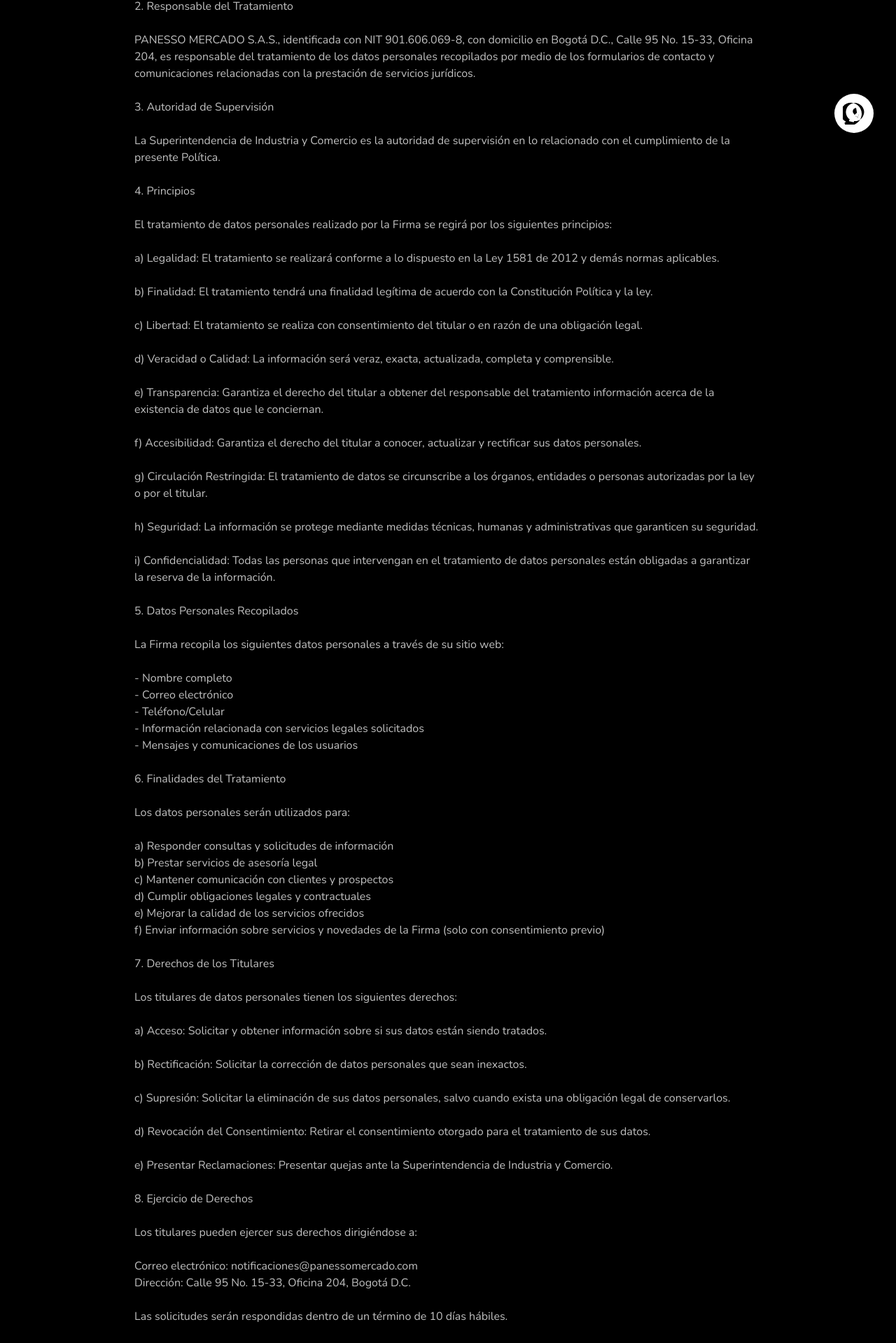
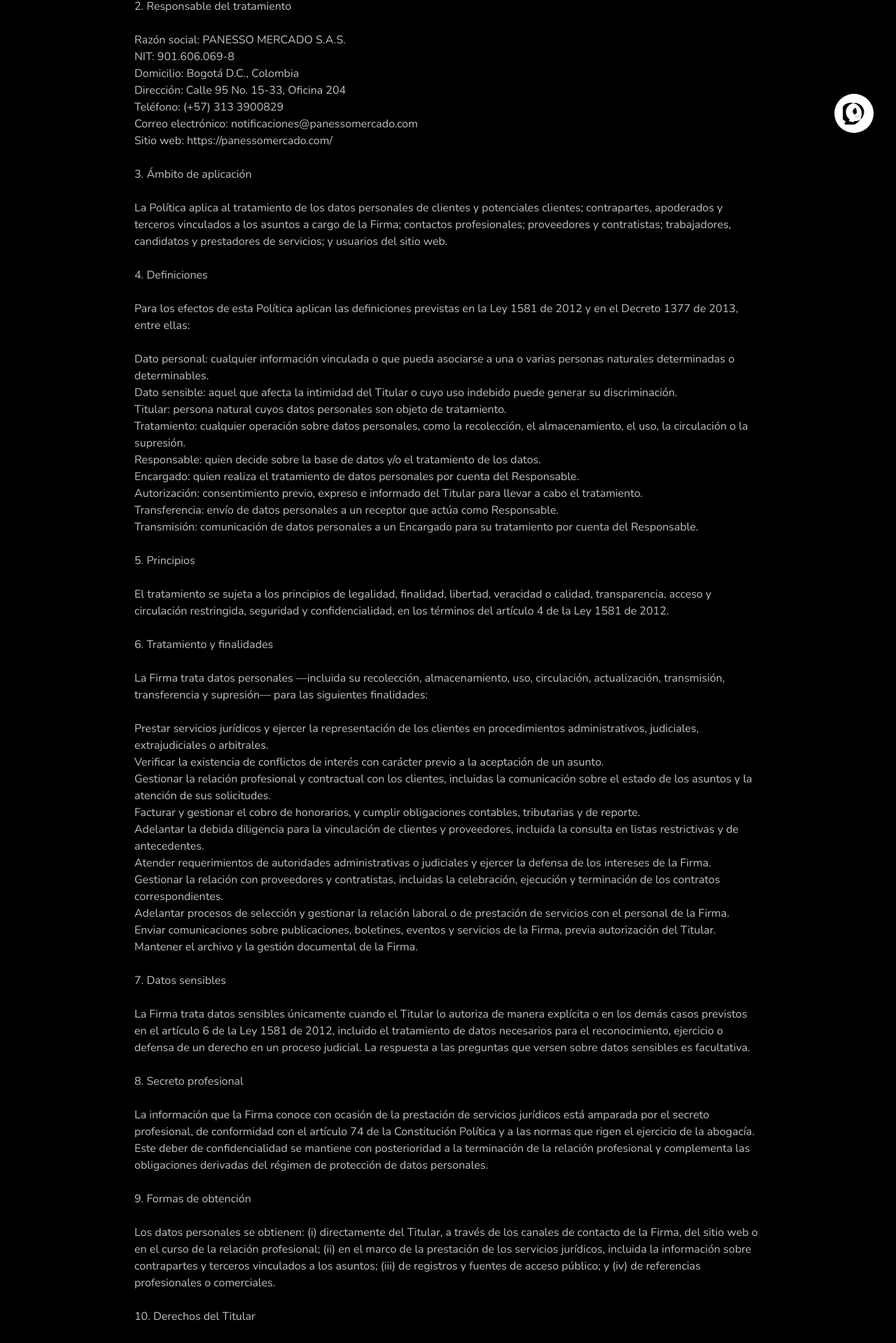
Before and after one commit to clackersdi/web-panesso, a Next.js app: page /politica-de-tratamiento-de-datos in a window 1280 px wide. Shown: the part 578-2497 px from the top of the page at 70% size. Built offline with nearby package versions, Linux system fonts and the light colour scheme; a web font is replaced by a local one.

Commit message:
Actualización completa del sitio con cambios finales
commit

```diff
--- a/src/app/aviso-de-privacidad/page.tsx
+++ b/src/app/aviso-de-privacidad/page.tsx
@@ -10,82 +10,11 @@
 
 const avisoContent = `AVISO DE PRIVACIDAD
 
-PANESSO MERCADO S.A.S., identificada con NIT 901.606.069-8, con domicilio en Bogotá D.C. (Calle 95 No. 15-33, Oficina 204; correo electrónico notificaciones@panessomercado.com), en calidad de responsable del tratamiento, informa que trata datos personales, incluida su recolección, almacenamiento, uso, circulación, actualización, transmisión, transferencia y supresión, para las siguientes finalidades:
+PANESSO MERCADO S.A.S., identificada con NIT 901.606.069-8, con domicilio en Bogotá D.C. (Calle 95 No. 15-33, Oficina 204; correo electrónico notificaciones@panessomercado.com), en calidad de responsable del tratamiento, informa que trata datos personales, incluida su recolección, almacenamiento, uso, circulación, actualización, transmisión, transferencia y supresión, para las siguientes finalidades: (i) prestar servicios jurídicos y ejercer la representación de sus clientes en procedimientos administrativos, judiciales, extrajudiciales o arbitrales; (ii) verificar la existencia de conflictos de interés con carácter previo a la aceptación de un asunto; (iii) gestionar la relación profesional y contractual con clientes y proveedores; (iv) facturar y cumplir obligaciones contables, tributarias y de reporte; (v) adelantar la debida diligencia para la vinculación de clientes y proveedores, incluida la consulta en listas restrictivas; (vi) atender requerimientos de autoridades administrativas o judiciales; (vii) enviar comunicaciones sobre publicaciones, eventos y servicios de la firma; y (viii) mantener el archivo y la gestión documental de la firma.
 
-(i) Prestar servicios jurídicos y ejercer la representación de sus clientes;
-(ii) Enviar comunicaciones comerciales relacionadas con servicios legales;
-(iii) Cumplir obligaciones legales, contractuales y reglamentarias;
-(iv) Elaboración de estadísticas y análisis internos;
-(v) Verificación de identidad y prevención de fraude;
-(vi) Mejora continua de servicios y experiencia del usuario.
+El titular de los datos personales tiene derecho a: conocer, actualizar y rectificar sus datos; solicitar prueba de la autorización otorgada, salvo las excepciones legales; ser informado, previa solicitud, del uso dado a sus datos; presentar quejas ante la Superintendencia de Industria y Comercio por infracciones al régimen de protección de datos personales, una vez agotado el trámite de consulta o reclamo ante la firma; revocar la autorización y/o solicitar la supresión de los datos cuando no exista un deber legal o contractual que imponga su conservación; y acceder en forma gratuita a sus datos personales que hayan sido objeto de tratamiento.
 
-DERECHOS DE LOS TITULARES DE DATOS
-
-Como titular de datos personales, usted tiene derecho a:
-
-1. Acceder a sus datos personales y conocer cómo están siendo tratados.
-2. Solicitar la corrección, actualización o rectificación de sus datos cuando sea pertinente.
-3. Solicitar la supresión de sus datos personales cuando ya no sean necesarios para las finalidades autorizado o cuando se haya revocado el consentimiento.
-4. Revocar el consentimiento otorgado para el tratamiento de sus datos personales.
-5. Solicitar información sobre a qué terceros se han transferido sus datos.
-6. Presentar reclamaciones ante la Superintendencia de Industria y Comercio en caso de incumplimiento de esta política.
-
-TITULAR DE DATOS MENORES DE EDAD
-
-Cuando se recopilen datos de menores de edad, estos serán utilizados únicamente para la prestación de servicios jurídicos con la autorización del acudiente o representante legal.
-
-PROCEDIMIENTO PARA EJERCER DERECHOS
-
-Para ejercer sus derechos como titular de datos personales, puede dirigirse a PANESSO MERCADO S.A.S. mediante:
-
-Correo Electrónico: notificaciones@panessomercado.com
-Dirección: Calle 95 No. 15-33, Oficina 204, Bogotá D.C., Colombia
-Teléfono: (+57) 313 3900829
-
-Las solicitudes serán tramitadas dentro de un término de diez (10) días hábiles contados a partir de su recepción.
-
-MEDIDAS DE SEGURIDAD
-
-PANESSO MERCADO S.A.S. implementa medidas técnicas, administrativas y organizacionales para proteger los datos personales contra:
-
-- Acceso no autorizado
-- Alteración, pérdida o destrucción
-- Uso, difusión o tratamiento no autorizado
-- Cualquier otra forma de ilícito tratamiento
-
-CAMBIOS AL AVISO DE PRIVACIDAD
-
-PANESSO MERCADO S.A.S. podrá actualizar el presente Aviso de Privacidad en cualquier momento. Los cambios significativos serán publicados en este sitio web. Se recomienda revisar periódicamente este aviso para mantenerse informado sobre la forma en que protegemos sus datos.
-
-TRANSFERENCIAS INTERNACIONALES
-
-En caso de que sus datos personales sean transferidos a otros países, PANESSO MERCADO S.A.S. garantizará que dichas transferencias cumplan con la legislación aplicable en materia de protección de datos personales.
-
-COOKIES Y TECNOLOGÍAS SIMILARES
-
-El sitio web de PANESSO MERCADO S.A.S. puede utilizar cookies y otras tecnologías de seguimiento para:
-
-- Mejorar la experiencia de navegación
-- Recopilar información sobre el uso del sitio
-- Personalizar contenido
-
-El usuario puede configurar su navegador para rechazar cookies o recibir notificaciones cuando se intente instalar una.
-
-INFORMACIÓN DE CONTACTO DEL RESPONSABLE
-
-Para cualquier inquietud relacionada con el tratamiento de sus datos personales o el presente Aviso de Privacidad, puede contactarnos a:
-
-PANESSO MERCADO S.A.S.
-NIT: 901.606.069-8
-Dirección: Calle 95 No. 15-33, Oficina 204, Bogotá D.C., Colombia
-Correo Electrónico: notificaciones@panessomercado.com
-Teléfono: (+57) 313 3900829
-
-Autoridad de Supervisión: Superintendencia de Industria y Comercio (SIC)
-
-VIGENCIA
-
-El presente Aviso de Privacidad entra en vigencia a partir de su publicación en el sitio web de PANESSO MERCADO S.A.S.`;
+La Política de Tratamiento de Datos Personales, que contiene los procedimientos para el ejercicio de los derechos de los titulares y sus eventuales modificaciones, está disponible en https://panessomercado.com/. Las consultas y los reclamos pueden dirigirse al correo electrónico notificaciones@panessomercado.com.`;
 
 export default function AvisoPrivacidad() {
   return (
--- a/src/app/politica-de-tratamiento-de-datos/page.tsx
+++ b/src/app/politica-de-tratamiento-de-datos/page.tsx
@@ -16,103 +16,90 @@
 
 La presente Política de Tratamiento de Datos Personales (la "Política") establece los lineamientos conforme a los cuales PANESSO MERCADO S.A.S. (la "Firma") trata los datos personales de los cuales es responsable, en cumplimiento de los artículos 15 y 20 de la Constitución Política, la Ley 1581 de 2012, el Decreto 1074 de 2015 y las demás normas que los desarrollen, modifiquen o complementen.
 
-2. Responsable del Tratamiento
+2. Responsable del tratamiento
 
-PANESSO MERCADO S.A.S., identificada con NIT 901.606.069-8, con domicilio en Bogotá D.C., Calle 95 No. 15-33, Oficina 204, es responsable del tratamiento de los datos personales recopilados por medio de los formularios de contacto y comunicaciones relacionadas con la prestación de servicios jurídicos.
+Razón social: PANESSO MERCADO S.A.S.
+NIT: 901.606.069-8
+Domicilio: Bogotá D.C., Colombia
+Dirección: Calle 95 No. 15-33, Oficina 204
+Teléfono: (+57) 313 3900829
+Correo electrónico: notificaciones@panessomercado.com
+Sitio web: https://panessomercado.com/
 
-3. Autoridad de Supervisión
+3. Ámbito de aplicación
 
-La Superintendencia de Industria y Comercio es la autoridad de supervisión en lo relacionado con el cumplimiento de la presente Política.
+La Política aplica al tratamiento de los datos personales de clientes y potenciales clientes; contrapartes, apoderados y terceros vinculados a los asuntos a cargo de la Firma; contactos profesionales; proveedores y contratistas; trabajadores, candidatos y prestadores de servicios; y usuarios del sitio web.
 
-4. Principios
+4. Definiciones
 
-El tratamiento de datos personales realizado por la Firma se regirá por los siguientes principios:
+Para los efectos de esta Política aplican las definiciones previstas en la Ley 1581 de 2012 y en el Decreto 1377 de 2013, entre ellas:
 
-a) Legalidad: El tratamiento se realizará conforme a lo dispuesto en la Ley 1581 de 2012 y demás normas aplicables.
+Dato personal: cualquier información vinculada o que pueda asociarse a una o varias personas naturales determinadas o determinables.
+Dato sensible: aquel que afecta la intimidad del Titular o cuyo uso indebido puede generar su discriminación.
+Titular: persona natural cuyos datos personales son objeto de tratamiento.
+Tratamiento: cualquier operación sobre datos personales, como la recolección, el almacenamiento, el uso, la circulación o la supresión.
+Responsable: quien decide sobre la base de datos y/o el tratamiento de los datos.
+Encargado: quien realiza el tratamiento de datos personales por cuenta del Responsable.
+Autorización: consentimiento previo, expreso e informado del Titular para llevar a cabo el tratamiento.
+Transferencia: envío de datos personales a un receptor que actúa como Responsable.
+Transmisión: comunicación de datos personales a un Encargado para su tratamiento por cuenta del Responsable.
 
-b) Finalidad: El tratamiento tendrá una finalidad legítima de acuerdo con la Constitución Política y la ley.
+5. Principios
 
-c) Libertad: El tratamiento se realiza con consentimiento del titular o en razón de una obligación legal.
+El tratamiento se sujeta a los principios de legalidad, finalidad, libertad, veracidad o calidad, transparencia, acceso y circulación restringida, seguridad y confidencialidad, en los términos del artículo 4 de la Ley 1581 de 2012.
 
-d) Veracidad o Calidad: La información será veraz, exacta, actualizada, completa y comprensible.
+6. Tratamiento y finalidades
 
-e) Transparencia: Garantiza el derecho del titular a obtener del responsable del tratamiento información acerca de la existencia de datos que le conciernan.
+La Firma trata datos personales —incluida su recolección, almacenamiento, uso, circulación, actualización, transmisión, transferencia y supresión— para las siguientes finalidades:
 
-f) Accesibilidad: Garantiza el derecho del titular a conocer, actualizar y rectificar sus datos personales.
+Prestar servicios jurídicos y ejercer la representación de los clientes en procedimientos administrativos, judiciales, extrajudiciales o arbitrales.
+Verificar la existencia de conflictos de interés con carácter previo a la aceptación de un asunto.
+Gestionar la relación profesional y contractual con los clientes, incluidas la comunicación sobre el estado de los asuntos y la atención de sus solicitudes.
+Facturar y gestionar el cobro de honorarios, y cumplir obligaciones contables, tributarias y de reporte.
+Adelantar la debida diligencia para la vinculación de clientes y proveedores, incluida la consulta en listas restrictivas y de antecedentes.
+Atender requerimientos de autoridades administrativas o judiciales y ejercer la defensa de los intereses de la Firma.
+Gestionar la relación con proveedores y contratistas, incluidas la celebración, ejecución y terminación de los contratos correspondientes.
+Adelantar procesos de selección y gestionar la relación laboral o de prestación de servicios con el personal de la Firma.
+Enviar comunicaciones sobre publicaciones, boletines, eventos y servicios de la Firma, previa autorización del Titular.
+Mantener el archivo y la gestión documental de la Firma.
 
-g) Circulación Restringida: El tratamiento de datos se circunscribe a los órganos, entidades o personas autorizadas por la ley o por el titular.
+7. Datos sensibles
 
-h) Seguridad: La información se protege mediante medidas técnicas, humanas y administrativas que garanticen su seguridad.
+La Firma trata datos sensibles únicamente cuando el Titular lo autoriza de manera explícita o en los demás casos previstos en el artículo 6 de la Ley 1581 de 2012, incluido el tratamiento de datos necesarios para el reconocimiento, ejercicio o defensa de un derecho en un proceso judicial. La respuesta a las preguntas que versen sobre datos sensibles es facultativa.
 
-i) Confidencialidad: Todas las personas que intervengan en el tratamiento de datos personales están obligadas a garantizar la reserva de la información.
+8. Secreto profesional
 
-5. Datos Personales Recopilados
+La información que la Firma conoce con ocasión de la prestación de servicios jurídicos está amparada por el secreto profesional, de conformidad con el artículo 74 de la Constitución Política y a las normas que rigen el ejercicio de la abogacía. Este deber de confidencialidad se mantiene con posterioridad a la terminación de la relación profesional y complementa las obligaciones derivadas del régimen de protección de datos personales.
 
-La Firma recopila los siguientes datos personales a través de su sitio web:
+9. Formas de obtención
 
-- Nombre completo
-- Correo electrónico
-- Teléfono/Celular
-- Información relacionada con servicios legales solicitados
-- Mensajes y comunicaciones de los usuarios
+Los datos personales se obtienen: (i) directamente del Titular, a través de los canales de contacto de la Firma, del sitio web o en el curso de la relación profesional; (ii) en el marco de la prestación de los servicios jurídicos, incluida la información sobre contrapartes y terceros vinculados a los asuntos; (iii) de registros y fuentes de acceso público; y (iv) de referencias profesionales o comerciales.
 
-6. Finalidades del Tratamiento
+10. Derechos del Titular
 
-Los datos personales serán utilizados para:
+El Titular tiene derecho a: (i) conocer, actualizar y rectificar sus datos personales; (ii) solicitar prueba de la autorización otorgada, salvo las excepciones legales; (iii) ser informado, previa solicitud, del uso dado a sus datos; (iv) presentar quejas ante la Superintendencia de Industria y Comercio por infracciones al régimen de protección de datos personales, una vez agotado el trámite de consulta o reclamo ante la Firma; (v) revocar la autorización y/o solicitar la supresión de los datos cuando no exista un deber legal o contractual que imponga su conservación; y (vi) acceder en forma gratuita a sus datos personales que hayan sido objeto de tratamiento.
 
-a) Responder consultas y solicitudes de información
-b) Prestar servicios de asesoría legal
-c) Mantener comunicación con clientes y prospectos
-d) Cumplir obligaciones legales y contractuales
-e) Mejorar la calidad de los servicios ofrecidos
-f) Enviar información sobre servicios y novedades de la Firma (solo con consentimiento previo)
+11. Canal de atención
 
-7. Derechos de los Titulares
+El representante legal de la Firma atiende las consultas y los reclamos de los Titulares a través del correo electrónico notificaciones@panessomercado.com. La solicitud debe contener: el nombre y la identificación del Titular; la calidad en la que actúa el solicitante —Titular, causahabiente, representante o apoderado— y su acreditación, cuando corresponda; la descripción de los hechos y del derecho que se pretende ejercer; los datos de contacto; y los documentos que se quieran hacer valer.
 
-Los titulares de datos personales tienen los siguientes derechos:
+12. Consultas
 
-a) Acceso: Solicitar y obtener información sobre si sus datos están siendo tratados.
+Las consultas se atienden en un término máximo de diez (10) días hábiles contados a partir de la fecha de su recibo. Cuando no sea posible atender la consulta dentro de dicho término, se informará al interesado los motivos de la demora y la fecha en que se atenderá, la cual no podrá superar los cinco (5) días hábiles siguientes al vencimiento del primer término.
 
-b) Rectificación: Solicitar la corrección de datos personales que sean inexactos.
+13. Reclamos
 
-c) Supresión: Solicitar la eliminación de sus datos personales, salvo cuando exista una obligación legal de conservarlos.
+Si el reclamo está incompleto, la Firma requerirá al interesado dentro de los cinco (5) días siguientes a su recepción para que subsane las fallas; transcurridos dos (2) meses desde la fecha del requerimiento sin que se presente la información requerida, se entenderá que el reclamo ha sido desistido. Si la Firma no es competente para resolverlo, dará traslado a quien corresponda en un término máximo de dos (2) días hábiles e informará de ello al interesado.
 
-d) Revocación del Consentimiento: Retirar el consentimiento otorgado para el tratamiento de sus datos.
+Recibido el reclamo completo, se incluirá en la base de datos la leyenda "reclamo en trámite" y el motivo del mismo, en un término no mayor a dos (2) días hábiles, la cual se mantendrá hasta que el reclamo sea decidido. El reclamo se atenderá en un término máximo de quince (15) días hábiles contados a partir del día siguiente a la fecha de su recibo; cuando no sea posible atenderlo dentro de dicho término, se informará al interesado los motivos de la demora y la fecha en que se atenderá, la cual no podrá superar los ocho (8) días hábiles siguientes al vencimiento del primer término.
 
-e) Presentar Reclamaciones: Presentar quejas ante la Superintendencia de Industria y Comercio.
+14. Conservación y supresión
 
-8. Ejercicio de Derechos
+Los datos personales se conservan durante el tiempo necesario para cumplir las finalidades del tratamiento y las obligaciones legales, contractuales, contables y tributarias de la Firma, así como para la defensa de sus intereses o los de sus clientes. Cumplidas las finalidades y en ausencia de un deber legal o contractual de conservación, la Firma procede a la supresión de los datos, de oficio o a solicitud del Titular.
 
-Los titulares pueden ejercer sus derechos dirigiéndose a:
+19. Vigencia y modificaciones
 
-Correo electrónico: notificaciones@panessomercado.com
-Dirección: Calle 95 No. 15-33, Oficina 204, Bogotá D.C.
-
-Las solicitudes serán respondidas dentro de un término de 10 días hábiles.
-
-9. Transferencias de Datos
-
-Los datos personales no serán transferidos a terceros sin consentimiento previo del titular, excepto cuando:
-
-a) Sea necesario para cumplir una obligación legal
-b) Sea en interés del titular
-c) Sea autorizado por la ley
-
-10. Seguridad de Datos
-
-La Firma implementa medidas técnicas, humanas y administrativas para proteger los datos personales contra acceso no autorizado, alteración, uso ilícito o pérdida.
-
-11. Cookies y Tecnologías de Rastreo
-
-El sitio web puede utilizar cookies y otras tecnologías de rastreo para mejorar la experiencia del usuario. Los usuarios pueden configurar sus navegadores para rechazar cookies.
-
-12. Cambios a la Política
-
-La Firma se reserva el derecho de modificar esta Política en cualquier momento. Los cambios serán comunicados a través del sitio web.
-
-13. Vigencia
-
-La presente Política entra en vigor a partir de su publicación en el sitio web.`;
+La presente Política rige a partir del 16 de julio de 2026. Las bases de datos se mantienen vigentes mientras ello sea necesario para el desarrollo del objeto social de la Firma y el cumplimiento de las finalidades del tratamiento. Las modificaciones sustanciales de la Política se comunican a los Titulares a través del sitio web https://panessomercado.com/.`;
 
 export default function PoliticaTratamientoDatos() {
   return (
--- a/src/components/SchemaOrg.tsx
+++ b/src/components/SchemaOrg.tsx
@@ -19,9 +19,6 @@
     },
     areaServed: 'CO',
     priceRange: '$$',
-    sameAs: [
-      'https://www.linkedin.com/company/panesso-mercado-abogados/',
-    ],
     founder: [
       {
         '@type': 'Person',
--- a/src/components/sections/PartnersSection.tsx
+++ b/src/components/sections/PartnersSection.tsx
@@ -21,20 +21,20 @@
         </div>
 
         {/* Partners Grid */}
-        <div className="flex justify-center gap-12 mb-12 flex-wrap">
+        <div className="flex justify-center gap-12 mb-12 flex-wrap items-stretch">
           {siteContent.partners.map((partner) => (
             <button
               key={partner.id}
               onClick={() => setSelectedPartner(partner)}
-              className="cursor-pointer w-full max-w-xs text-left"
+              className="cursor-pointer w-full max-w-xs text-left flex"
             >
-              <Card variant="hover">
+              <Card variant="hover" className="flex flex-col h-full">
               {/* Partner Image */}
-              <div className="mb-6 h-auto overflow-hidden flex items-center justify-center">
+              <div className="mb-6 aspect-[4/5] overflow-hidden flex items-center justify-center bg-panesso-dark-gray">
                 <img
                   src={partner.image}
                   alt={partner.name}
-                  className="w-full h-auto"
+                  className="w-full h-full object-cover"
                 />
               </div>
 
--- a/src/lib/content.ts
+++ b/src/lib/content.ts
@@ -4,7 +4,6 @@
     legalName: 'PANESSO MERCADO S.A.S.',
     nit: '901.606.069-8',
     tagline: 'Asesoría legal integral para transformar su empresa',
-    linkedin: 'https://www.linkedin.com/company/panesso-mercado-abogados/',
   },
   form: {
     recipientEmails: ['hernan@panessomercado.com', 'maria@panessomercado.com'],
```
Also changed, not shown: package.json (+5 -4 lines), src/app/api/contact/route.ts (added, +56 -0 lines), src/components/sections/ContactFormSection.tsx (+32 -10 lines), src/components/sections/Footer.tsx (+0 -15 lines).
